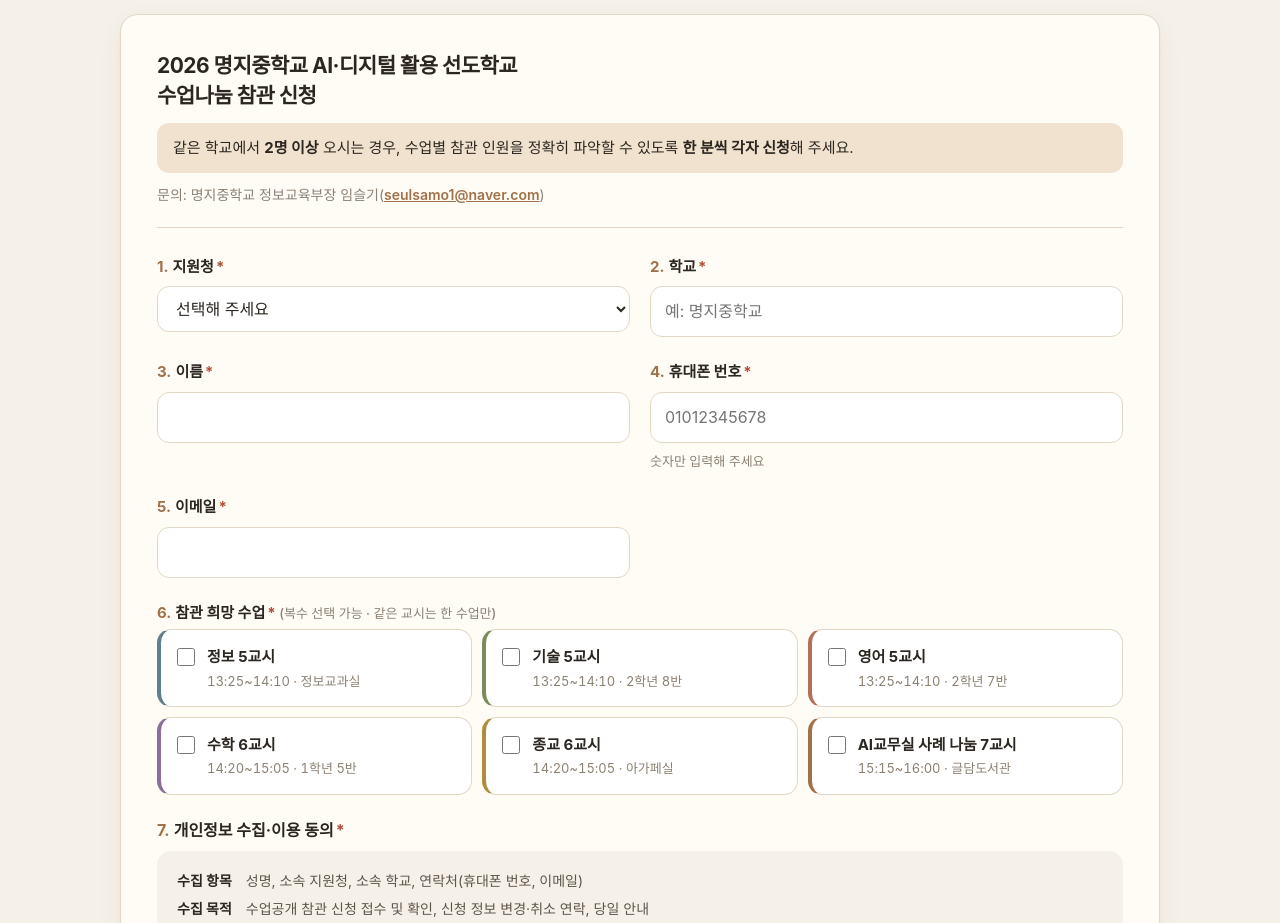
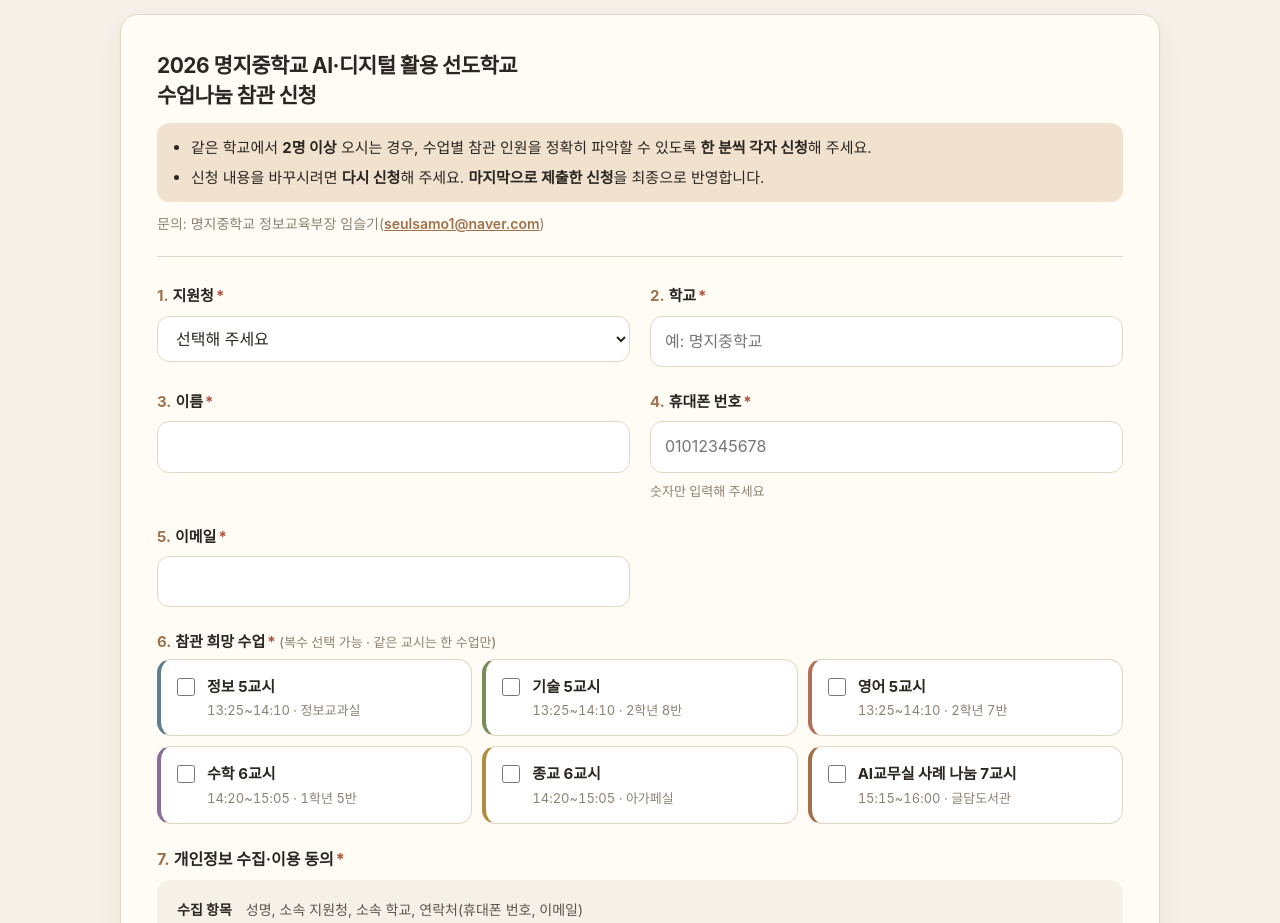
Before and after one commit to seulkijam/myongji-open-class, a plain HTML site: page index.html in a window 1280 px wide. Shown: the part 4260-5183 px from the top of the page. Drawn offline with Linux system fonts and the light colour scheme; a web font is replaced by a local one.

Commit message:
참관 신청: 수정 시 다시 신청, 마지막 신청을 최종 반영 안내 추가
Co-Authored-By: Claude Opus 5.5 <noreply@anthropic.com>

```diff
--- a/index.html
+++ b/index.html
@@ -207,9 +207,10 @@
   .apply-form .form-head h3 { margin: 0 0 6px; font-size: 21px; letter-spacing: -.025em; line-height: 1.45; }
   .apply-form .form-head p { margin: 0; font-size: 14px; color: var(--ink-3); }
   .apply-form .form-head .form-note {
-    margin: 12px 0 10px; padding: 12px 16px; border-radius: 12px;
+    margin: 12px 0 10px; padding: 12px 16px 12px 34px; border-radius: 12px;
     background: var(--accent-soft); color: var(--ink); font-size: 15px;
   }
+  .apply-form .form-head .form-note li + li { margin-top: 4px; }
   .apply-form .form-head a { color: var(--accent); font-weight: 600; }
   .fields { display: grid; grid-template-columns: 1fr 1fr; gap: 22px 20px; }
   .field { display: grid; gap: 7px; align-content: start; min-width: 0; }
@@ -470,7 +471,10 @@
     <form class="card apply-form" id="apply-form" novalidate>
       <div class="form-head">
         <h3>2026 명지중학교 AI·디지털 활용 선도학교<br class="br-wide"> 수업나눔 참관 신청</h3>
-        <p class="form-note">같은 학교에서 <b>2명 이상</b> 오시는 경우, 수업별 참관 인원을 정확히 파악할 수 있도록 <b>한 분씩 각자 신청</b>해 주세요.</p>
+        <ul class="form-note">
+          <li>같은 학교에서 <b>2명 이상</b> 오시는 경우, 수업별 참관 인원을 정확히 파악할 수 있도록 <b>한 분씩 각자 신청</b>해 주세요.</li>
+          <li>신청 내용을 바꾸시려면 <b>다시 신청</b>해 주세요. <b>마지막으로 제출한 신청</b>을 최종으로 반영합니다.</li>
+        </ul>
         <p>문의: 명지중학교 정보교육부장 임슬기(<a href="mailto:seulsamo1@naver.com">seulsamo1@naver.com</a>)</p>
       </div>
 
@@ -895,7 +899,8 @@
         <span class="status">신청 완료</span>
         <h3>${esc(data.name)} 선생님, 참관 신청이 접수되었습니다.</h3>
         <p>${esc(picked)}</p>
-        <p>변경·취소는 seulsamo1@naver.com으로 연락해 주세요.</p>
+        <p>내용을 바꾸시려면 다시 신청해 주세요. 마지막 신청을 최종으로 반영합니다.</p>
+        <p>취소는 seulsamo1@naver.com으로 연락해 주세요.</p>
       </div>`;
     } catch (err) {
       btn.disabled = false;
```
Also changed, not shown: 1 other file.
